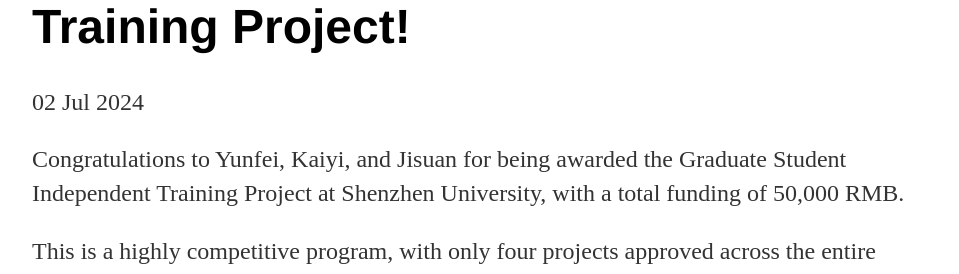
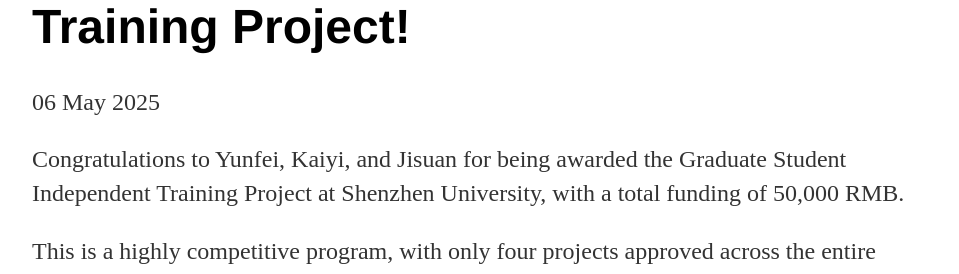
Before and after one commit to zqyq/zqyq.github.io, a Jekyll site: the page built from _posts/2025-05-06-StudentProjectProved.md, in a window 1280 px wide. Shown: the part 171-445 px from the top of the page, without its empty margins (160-1119 px from the left). Built offline with Jekyll 4.4.1, drawn with Linux system fonts in a browser that asks for light colours.

Commit message:
Update and rename 2025-04-15-StudentProjectProved.md to 2025-05-06-StudentProjectProved.md

```diff
--- a/_posts/2025-04-15-StudentProjectProved.md
+++ b/_posts/2025-05-06-StudentProjectProved.md
@@ -1,7 +1,7 @@
 ---
 layout: post
 title: "Graduate Student Independent Training Project!"
-date: 2024-07-02
+date: 2025-05-06
 ---
 
 Congratulations to Yunfei, Kaiyi, and Jisuan for being awarded the Graduate Student Independent Training Project at Shenzhen University, with a total funding of 50,000 RMB.
```
